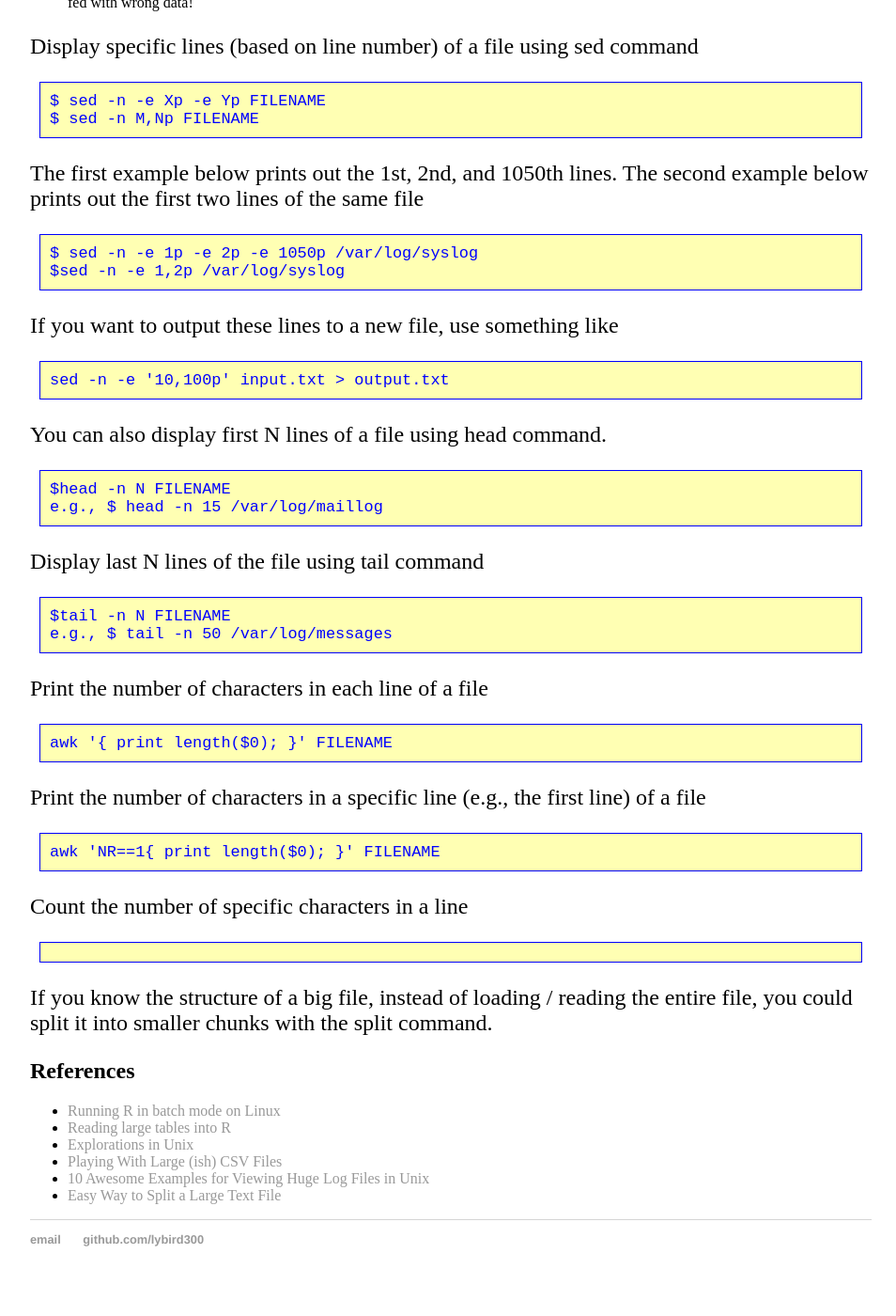
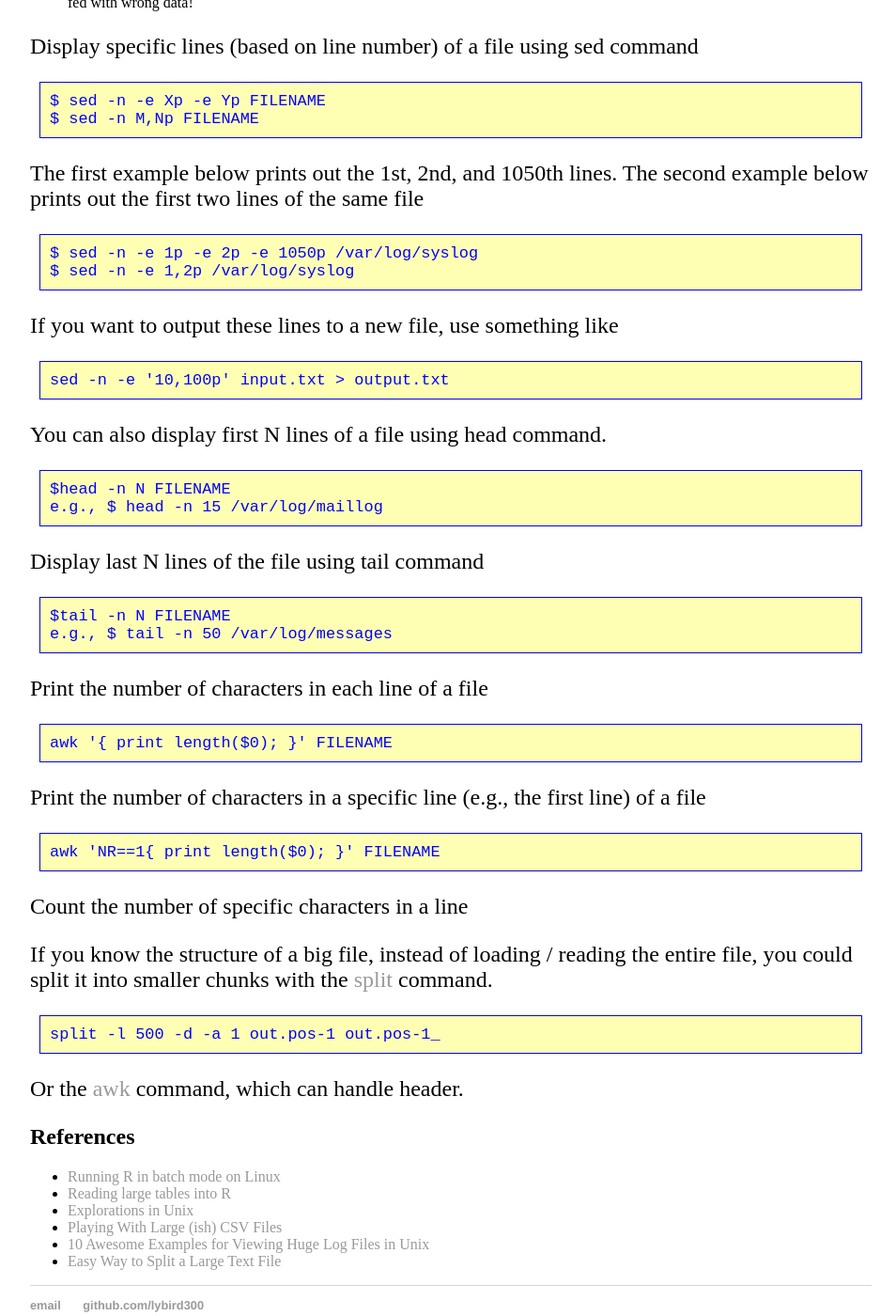
Before and after one commit to lybird300/lybird300.github.io, a Jekyll site: the page built from _posts/2015-05-01-inspect-big-data.md, in a window 1280 px wide and 1400 px high, scrolled down 2041 px. Shown: the whole window at 94% size, without its empty margins (160-1114 px from the left). Built offline with Jekyll 4.4.1, drawn with Linux system fonts in a browser that asks for light colours.

Commit message:
Update 2015-05-01-inspect-big-data.md

```diff
--- a/_posts/2015-05-01-inspect-big-data.md
+++ b/_posts/2015-05-01-inspect-big-data.md
@@ -36,7 +36,7 @@ Display specific lines (based on line number) of a file using sed command
 $ sed -n M,Np FILENAME</code></pre>
 The first example below prints out the 1st, 2nd, and 1050th lines. The second example below prints out the first two lines of the same file
 <pre><code>$ sed -n -e 1p -e 2p -e 1050p /var/log/syslog
-$sed -n -e 1,2p /var/log/syslog</code></pre>
+$ sed -n -e 1,2p /var/log/syslog</code></pre>
 If you want to output these lines to a new file, use something like
 <pre><code>sed -n -e '10,100p' input.txt > output.txt</code></pre>
 You can also display first N lines of a file using head command.
@@ -50,9 +50,12 @@ Print the number of characters in each line of a file
 Print the number of characters in a specific line (e.g., the first line) of a file
 <pre><code>awk 'NR==1{ print length($0); }' FILENAME</code></pre>
 Count the number of specific characters in a line
-<pre><code></code></pre>
 
-If you know the structure of a big file, instead of loading / reading the entire file, you could split it into smaller chunks with the split command.
+
+If you know the structure of a big file, instead of loading / reading the entire file, you could split it into smaller chunks with the <a href="http://www.theunixschool.com/2012/10/10-examples-of-split-command-in-unix.html">split</a> command.
+<pre><code>split -l 500 -d -a 1 out.pos-1 out.pos-1_</code></pre>
+Or the <a href="http://www.theunixschool.com/2012/06/awk-10-examples-to-split-file-into.html">awk</a> command, which can handle header.
+
 <h2>References</h2>
 <ul>
 <li><a href="http://www.cureffi.org/2014/01/15/running-r-batch-mode-linux/">Running R in batch mode on Linux</a></li>
```
